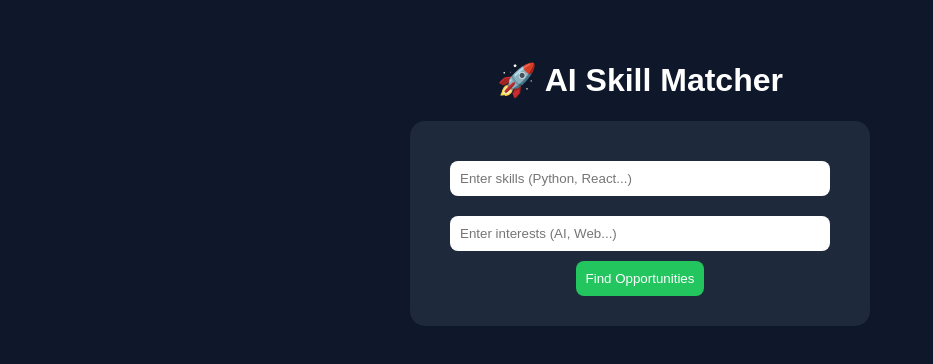
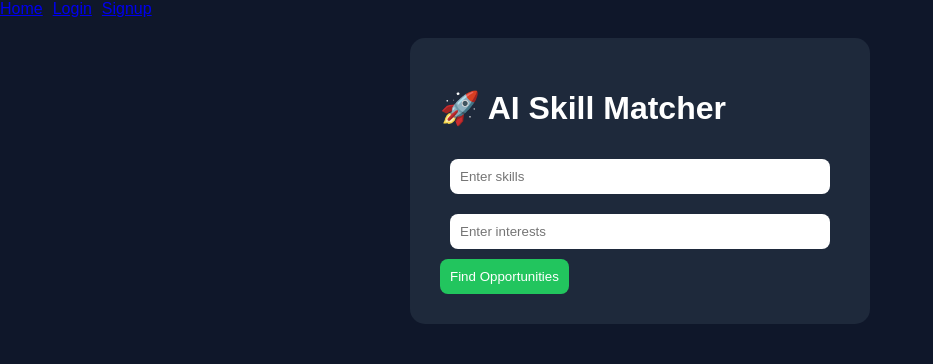
Before and after one commit to Renuka-019/ai-skill-matcher, a React (Create React App) app: page / in a window 1280 px wide. Shown: the top 364 px of the page, without its empty margins (0-933 px from the left). Built offline with nearby package versions, Linux system fonts and the light colour scheme.

Commit message:
Update App.js

```diff
--- a/src/App.js
+++ b/src/App.js
@@ -1,5 +1,46 @@
 import React, { useState } from "react";
+import { BrowserRouter, Routes, Route } from "react-router-dom";
+import Login from "./Login";
+import Signup from "./Signup";
 import "./App.css";
+
+function Home({ skills, interests, setSkills, setInterests, handleSubmit, result, loading }) {
+  return (
+    <div className="card">
+      <h1>🚀 AI Skill Matcher</h1>
+
+      <input
+        placeholder="Enter skills"
+        value={skills}
+        onChange={(e) => setSkills(e.target.value)}
+      />
+
+      <input
+        placeholder="Enter interests"
+        value={interests}
+        onChange={(e) => setInterests(e.target.value)}
+      />
+
+      <button onClick={handleSubmit}>
+        {loading ? "Matching..." : "Find Opportunities"}
+      </button>
+
+      {result && (
+        <div className="results">
+          <h3>🎯 Roles</h3>
+          <ul>
+            {result.matches.map((m, i) => <li key={i}>{m}</li>)}
+          </ul>
+
+          <h3>📚 Courses</h3>
+          <ul>
+            {result.courses.map((c, i) => <li key={i}>{c}</li>)}
+          </ul>
+        </div>
+      )}
+    </div>
+  );
+}
 
 function App() {
   const [skills, setSkills] = useState("");
@@ -9,91 +50,58 @@ function App() {
 
   const handleSubmit = async () => {
     setLoading(true);
-    setResult(null);
 
-    try {
-      const response = await fetch(
-        "https://ai-skill-matcher.onrender.com/api/match",
-        {
+    const res = await fetch("https://ai-skill-matcher.onrender.com/api/match", {
       method: "POST",
       headers: {
         "Content-Type": "application/json",
       },
       body: JSON.stringify({
-            skills: skills.split(",").map(s => s.trim()),
-            interests: interests.split(",").map(i => i.trim()),
+        skills: skills.split(","),
+        interests: interests.split(","),
       }),
-        }
-      );
+    });
 
-      const data = await response.json();
+    const data = await res.json();
 
     setResult({
-        skill_score: data.skill_score || "85%",
-        level: data.level || "Intermediate",
-        matches: data.recommended_roles || [],
-        courses: data.courses || [],
+      matches: data.recommended_roles,
+      courses: data.courses,
     });
-
-    } catch (error) {
-      alert("Error connecting to backend ❌");
-    }
 
     setLoading(false);
   };
 
   return (
-    <div className="container">
+    <BrowserRouter>
 
-      <h1>🚀 AI Skill Matcher</h1>
-
-      <div className="card">
-
-        <input
-          placeholder="Enter skills (Python, React...)"
-          value={skills}
-          onChange={(e) => setSkills(e.target.value)}
-        />
-
-        <input
-          placeholder="Enter interests (AI, Web...)"
-          value={interests}
-          onChange={(e) => setInterests(e.target.value)}
-        />
-
-        <button onClick={handleSubmit}>
-          {loading ? "Matching..." : "Find Opportunities"}
-        </button>
-
-        {loading && <p>Loading...</p>}
-
-        {result && (
-          <div className="results">
-
-            <div>
-              <p><b>Score:</b> {result.skill_score}</p>
-              <p><b>Level:</b> {result.level}</p>
+      {/* 🔥 NAVBAR */}
+      <div style={{ marginBottom: "20px" }}>
+        <a href="/" style={{ marginRight: "10px" }}>Home</a>
+        <a href="/login" style={{ marginRight: "10px" }}>Login</a>
+        <a href="/signup">Signup</a>
       </div>
 
-            <h3>🎯 Roles</h3>
-            <ul>
-              {result.matches.map((m, i) => (
-                <li key={i}>{m}</li>
-              ))}
-            </ul>
+      <Routes>
+        <Route
+          path="/"
+          element={
+            <Home
+              skills={skills}
+              interests={interests}
+              setSkills={setSkills}
+              setInterests={setInterests}
+              handleSubmit={handleSubmit}
+              result={result}
+              loading={loading}
+            />
+          }
+        />
+        <Route path="/login" element={<Login />} />
+        <Route path="/signup" element={<Signup />} />
+      </Routes>
 
-            <h3>📚 Courses</h3>
-            <ul>
-              {result.courses.map((c, i) => (
-                <li key={i}>{c}</li>
-              ))}
-            </ul>
-
-          </div>
-        )}
-
-      </div>
-    </div>
+    </BrowserRouter>
   );
 }
 
```
Lines whose indentation alone changed are shown as unchanged.
